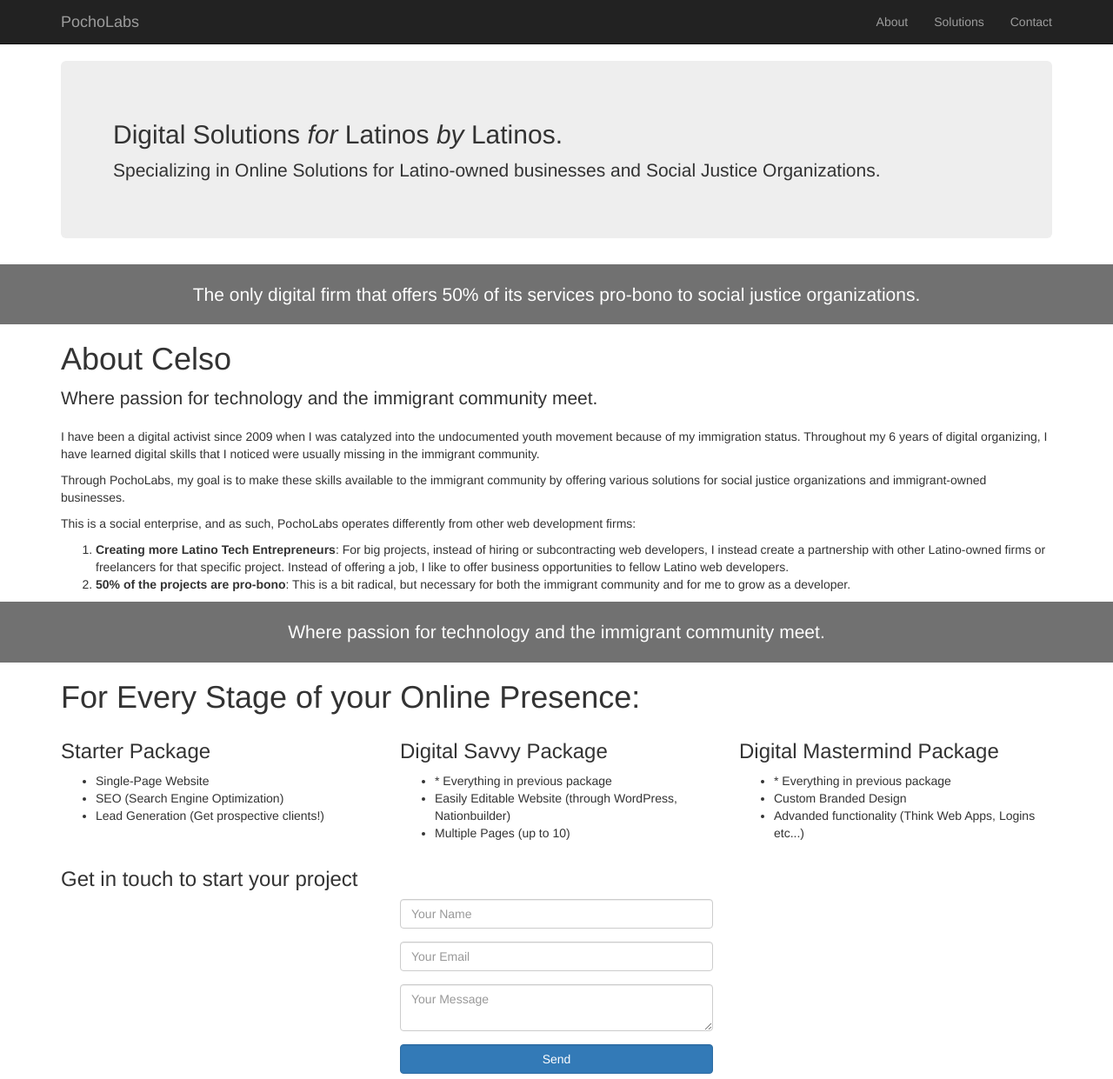
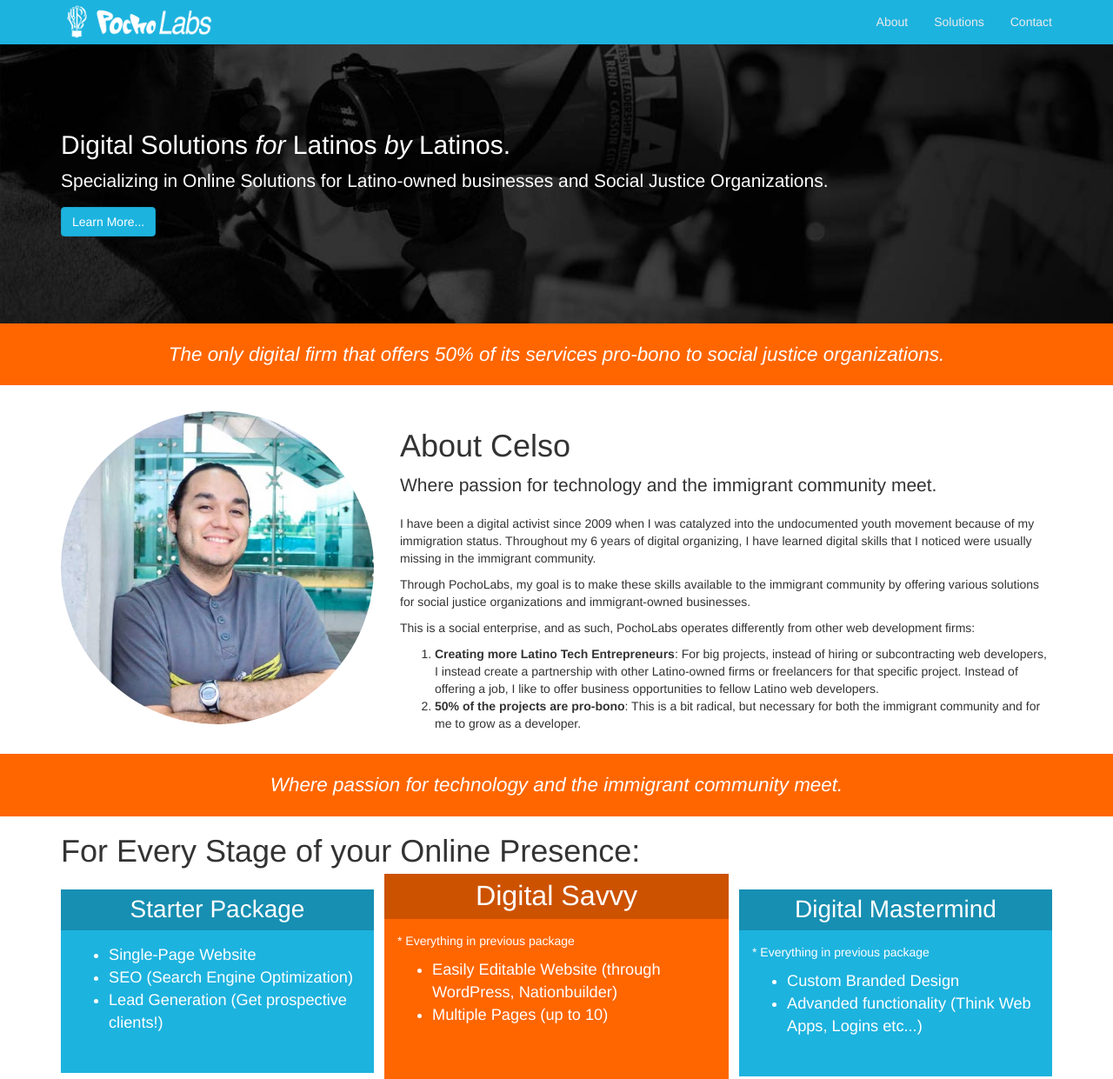
Before and after one commit to PochoLabs/pocholabs.github.io, a plain HTML site: page index.html in a window 1280 px wide. Shown: the top 1241 px of the page at 87% size. Drawn offline with Linux system fonts and the light colour scheme.

Commit message:
Add Branding

```diff
--- a/_harp/_less/variables.less
+++ b/_harp/_less/variables.less
@@ -15,6 +15,7 @@
 @gray-lighter:           lighten(@gray-base, 93.5%); // #eee
 
 @brand-primary:         darken(#38BEE5, 6.5%); // #337ab7
+@brand-secondary:       #FF6600;
 @brand-success:         #FF6600;
 @brand-info:            #eaf083;
 @brand-warning:         #f0ad4e;
@@ -378,14 +379,14 @@
 @navbar-default-link-disabled-bg:          transparent;
 
 // Navbar brand label
-@navbar-default-brand-color:               @navbar-default-link-color;
+@navbar-default-brand-color:               @brand-secondary;
 @navbar-default-brand-hover-color:         darken(@navbar-default-brand-color, 10%);
 @navbar-default-brand-hover-bg:            transparent;
 
 // Navbar toggle
-@navbar-default-toggle-hover-bg:           #ddd;
-@navbar-default-toggle-icon-bar-bg:        #888;
-@navbar-default-toggle-border-color:       #ddd;
+@navbar-default-toggle-hover-bg:           @brand-secondary;
+@navbar-default-toggle-icon-bar-bg:        #fff;
+@navbar-default-toggle-border-color:       #fff;
 
 
 //=== Inverted navbar
--- a/_harp/index.jade
+++ b/_harp/index.jade
@@ -17,11 +17,13 @@
         li
           a(href="#contact") Contact
 
-div.container
-  div.jumbotron#homejb
+#homejb
+  div.container
+    div.jumbotron
 
-    h2 Digital Solutions <em>for</em> Latinos <em>by</em> Latinos.
-    p Specializing in Online Solutions for Latino-owned businesses and Social Justice Organizations.
+      h2 Digital Solutions <em>for</em> Latinos <em>by</em> Latinos.
+      p Specializing in Online Solutions for Latino-owned businesses and Social Justice Organizations.
+      a(href="#solutions", class="btn btn-primary") Learn More...
 
 
 .container-fluid.home-lead
@@ -29,71 +31,78 @@
     .col-lg-12
       h2.lead.text-center The only digital firm that offers 50% of its services pro-bono to social justice organizations.
 
-div.container#about
-  div.row
-    div.col-lg-12
-      h1 About Celso
-      p.lead Where passion for technology and the immigrant community meet.
-      p I have been a digital activist since 2009 when I was catalyzed into the undocumented youth movement because of my immigration status. Throughout my 6 years of digital organizing, I have learned digital skills that I noticed were usually missing in the immigrant community.
-      p Through PochoLabs, my goal is to make these skills available to the immigrant community by offering various solutions for social justice organizations and immigrant-owned businesses.
-      p This is a social enterprise, and as such, PochoLabs operates differently from other web development firms:
-      ol
-        li <strong>Creating more Latino Tech Entrepreneurs</strong>: For big projects, instead of hiring or subcontracting web developers, I instead create a partnership with other Latino-owned firms or freelancers for that specific project. Instead of offering a job, I like to offer business opportunities to fellow Latino web developers.
-        li <strong>50% of the projects are pro-bono</strong>: This is a bit radical, but necessary for both the immigrant community and for me to grow as a developer.
+#about
+  div.container
+    div.row
+      .col-md-4.col-sm-6
+        img(src="img/celso-circle.jpg", alt="Celso Mireles", class="img-circle img-centered img-responsive")
+      .col-md-8.col-sm-6
+        h1 About Celso
+        p.lead Where passion for technology and the immigrant community meet.
+        p I have been a digital activist since 2009 when I was catalyzed into the undocumented youth movement because of my immigration status. Throughout my 6 years of digital organizing, I have learned digital skills that I noticed were usually missing in the immigrant community.
+        p Through PochoLabs, my goal is to make these skills available to the immigrant community by offering various solutions for social justice organizations and immigrant-owned businesses.
+        p This is a social enterprise, and as such, PochoLabs operates differently from other web development firms:
+        ol
+          li <strong>Creating more Latino Tech Entrepreneurs</strong>: For big projects, instead of hiring or subcontracting web developers, I instead create a partnership with other Latino-owned firms or freelancers for that specific project. Instead of offering a job, I like to offer business opportunities to fellow Latino web developers.
+          li <strong>50% of the projects are pro-bono</strong>: This is a bit radical, but necessary for both the immigrant community and for me to grow as a developer.
+
 
 .container-fluid.home-lead
   .row
     .col-lg-12
       h2.lead.text-center Where passion for technology and the immigrant community meet.
 
-.container
-  .row#solutions
-    .col-lg-12
-      h1 For Every Stage of your Online Presence:
-    .col-sm-4
-      .package
-        .p-heading
-          h3 Starter Package
-        .p-content
-          ul
-            li Single-Page Website
-            li SEO (Search Engine Optimization)
-            li Lead Generation (Get prospective clients!)
-    .col-sm-4
-      .package
-        .p-heading
-          h3 Digital Savvy Package
-        .p-content
-          ul
-            li * Everything in previous package
-            li Easily Editable Website (through WordPress, Nationbuilder)
-            li Multiple Pages (up to 10)
-    .col-sm-4
-      .package
-        .p-heading
-          h3 Digital Mastermind Package
-        .p-content
-          ul
-            li * Everything in previous package
-            li Custom Branded Design
-            li Advanded functionality (Think Web Apps, Logins etc...)
-  .row#contact
-    .col-lg-12
-      h3 Get in touch to start your project
-    .col-lg-4.col-md-2.col-sm-2
-    .col-lg-4.col-md-8.col-sm-8
-      form(action='//formspree.io/celso@digitalstrategy.tips', method='POST')
-        .form-group
-          input(type='text', name='name', class="form-control", placeholder="Your Name")
-        .form-group
-          input(type='email', name='_replyto', class="form-control", placeholder="Your Email")
-        .form-group
-          textarea(type='text', name='message', class="form-control", placeholder="Your Message")
-        .form-group
-          input(type='submit', value='Send', class="form-control btn btn-primary")
-    .col-lg-4.col-md-4.col-sm-2
+#solutions
+  .container
+    .row
+      .col-lg-12
+        h1 For Every Stage of your Online Presence:
+      .col-sm-4
+        .package
+          .p-heading
+            h3.text-center Starter Package
+          .p-content
+            ul
+              li Single-Page Website
+              li SEO (Search Engine Optimization)
+              li Lead Generation (Get prospective clients!)
+      .col-sm-4
+        .package.popular
+          .p-heading
+            h3.text-center Digital Savvy
+          .p-content
+            p * Everything in previous package
+            ul
+
+              li Easily Editable Website (through WordPress, Nationbuilder)
+              li Multiple Pages (up to 10)
+      .col-sm-4
+        .package
+          .p-heading
+            h3.text-center Digital Mastermind
+          .p-content
+            p * Everything in previous package
+            ul
+
+              li Custom Branded Design
+              li Advanded functionality (Think Web Apps, Logins etc...)
+    .row#contact
+      .col-lg-12
+        h3 Get in touch to start your project
+      .col-lg-4.col-md-2.col-sm-2
+      .col-lg-4.col-md-8.col-sm-8
+        form(action='//formspree.io/celso@digitalstrategy.tips', method='POST')
+          .form-group
+            input(type='text', name='name', class="form-control", placeholder="Your Name")
+          .form-group
+            input(type='email', name='_replyto', class="form-control", placeholder="Your Email")
+          .form-group
+            textarea(type='text', name='message', class="form-control", placeholder="Your Message")
+          .form-group
+            input(type='submit', value='Send', class="form-control btn btn-primary")
+      .col-lg-4.col-md-4.col-sm-2
 
 footer
   .container-fluid
     .col-lg-12
-      h5 Copyright &copy; 2016. A project of Computer Dude Services LLC.
+      h5.text-center Copyright &copy; 2016. A project of Computer Dude Services LLC.
--- a/_harp/main.less
+++ b/_harp/main.less
@@ -1,10 +1,14 @@
 @import url('_less/bootstrap.less');
 body {
-  padding-top: 70px;
+  padding-top: 50px;
   /* Required padding for .navbar-fixed-top. Remove if using .navbar-static-top. Change if height of navigation changes. */
 }
 
 /* Layout */
+
+.img-centered{
+  margin: 0px auto;
+}
 
 /* Navigation */
 .navbar-brand {
@@ -15,8 +19,98 @@
   }
 }
 
+/* Jumbotron */
+
+.jumbotron{
+  background: none;
+  color: #fff;
+  padding-left: 0px!important;
+  padding-top: 80px;
+  padding-bottom: 70px;
+}
+
+#homejb{
+  background: url('img/jumbotron.jpg');
+  background-repeat: no-repeat;
+  background-size: cover;
+  background-position: center;
+}
+
 /* Home Lead Sections */
 .home-lead {
-  background: #717171;
+  background: @brand-secondary;
+  color: #fff;
+  & h2{
+    font-style: italic;
+    font-weight: lighter;
+    font-size: 1.6em;
+  }
+}
+
+/* About */
+
+#about{
+  // background: url('img/celso.jpg');
+  background-repeat: no-repeat;
+  background-size: cover;
+  background-position: center;
+  padding-top: 30px;
+  padding-bottom: 15px;
+}
+
+/* Solutions */
+
+
+#solutions{
+  & h1{
+    margin-bottom: 25px;
+  }
+}
+.package{
+  background: @brand-primary;
+  padding: 0;
+  margin: 0;
+  color: #fff;
+  & ul{
+    & li{
+      font-size: 1.3em;
+    }
+  }
+  & > .p-heading{
+    margin: 0;
+    padding: 8px 10px;
+    background: darken(@brand-primary, 10%);
+    & > h3 {
+      margin: 0px;
+      font-size: 2em;
+    }
+  }
+  & > .p-content{
+    padding: 15px 15px 35px;
+  }
+  &.popular{
+    width: 110%;
+    margin-left: -5%;
+    height: 150%!important;
+    margin-top: -5%;
+    background: @brand-secondary;
+    & > .p-heading{
+      background: darken(@brand-secondary, 10%);
+      & h3{
+        font-size: 2.3em;
+      }
+    }
+    & > .p-content{
+      padding-bottom: 70px;
+    }
+  }
+}
+
+
+
+/* Footer */
+
+footer{
+  background: @brand-secondary;
   color: #fff;
 }
```
Also changed, not shown: 404.html, _harp/img/celso-circle.jpg (added), _harp/img/celso.jpg (added), _harp/img/jumbotron.jpg (added), img/celso-circle.jpg (added), img/celso.jpg (added), img/jumbotron.jpg (added), img/logo-pocho-labs-h-white.png (added), index.html, main.css.
